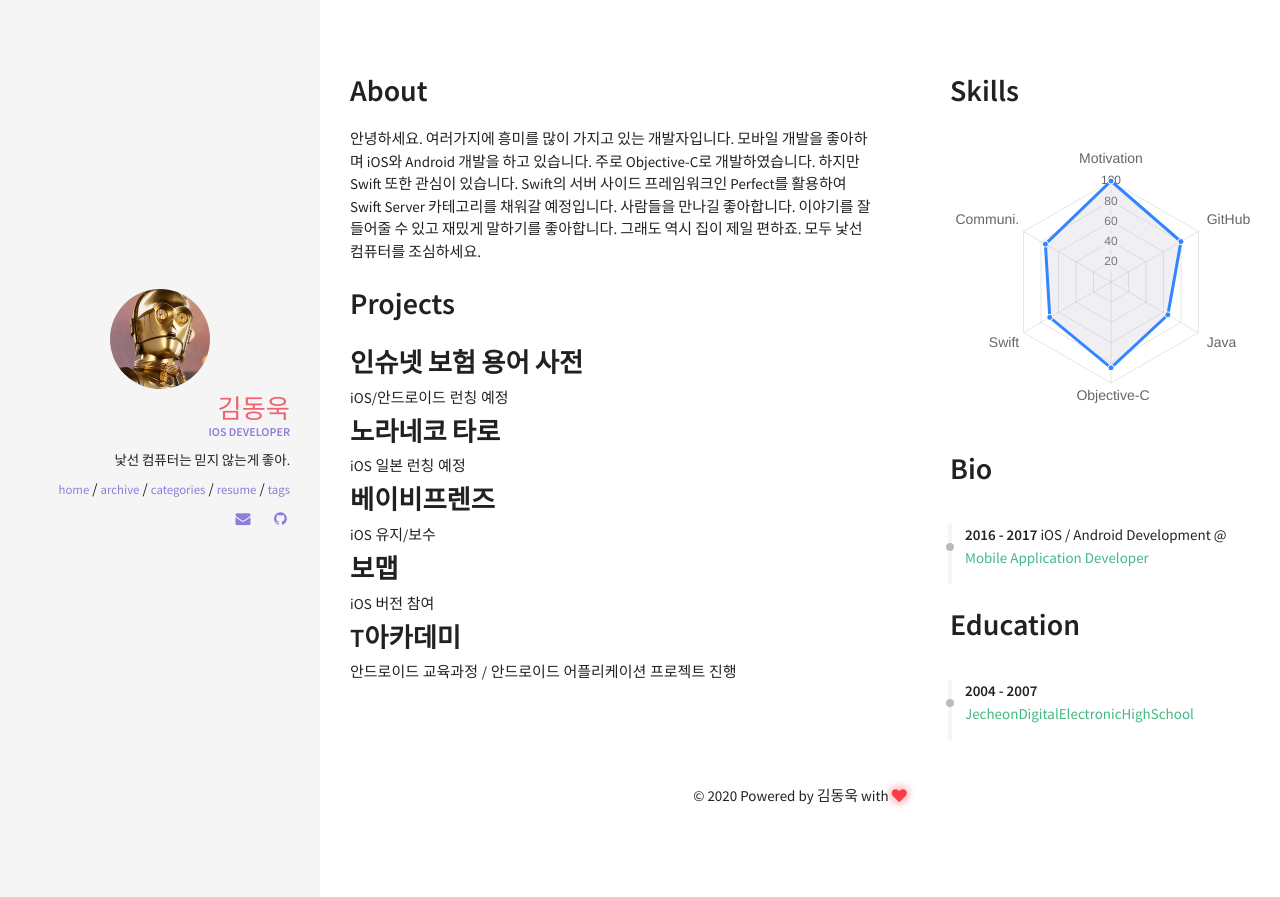
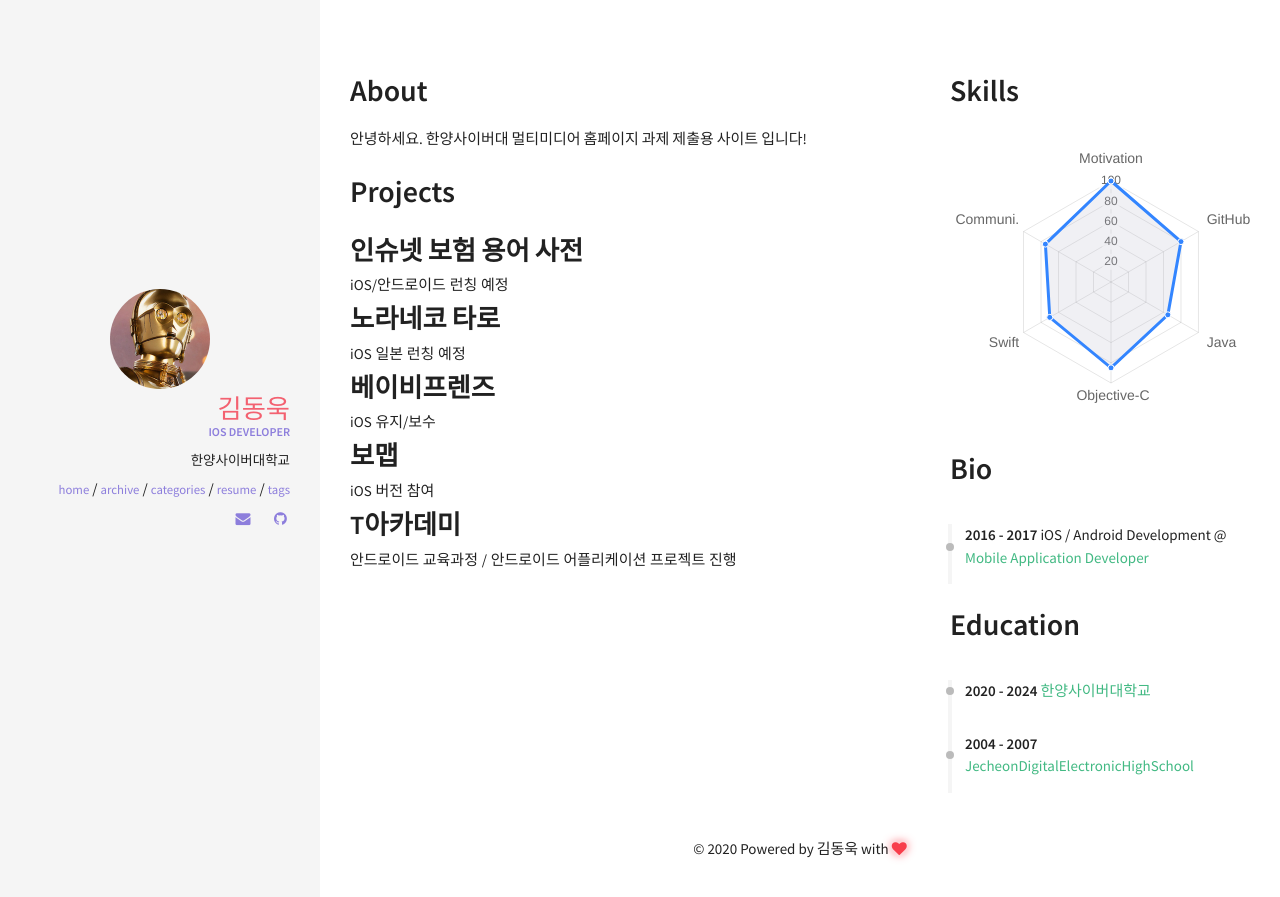
Before and after one commit to ziteun/media, a Jekyll site: the page built from resume.html, in a window 1280 px wide. Shown: the top 897 px of the page. Built offline with Jekyll 4.4.1, drawn with Linux system fonts in a browser that asks for light colours; nearby versions of some CDN libraries.

Commit message:
과제 포스트 추가

```diff
--- a/_config.yml
+++ b/_config.yml
@@ -58,7 +58,7 @@ owner:
   name: 김동욱
   avatar: img-p.png
   job: "iOS Developer"
-  bio: "낯선 컴퓨터는 믿지 않는게 좋아."
+  bio: "한양사이버대학교"
   email: verano@korea.com
   disqus-shortname: allaboutchu
   twitter: #username
@@ -70,7 +70,7 @@ owner:
     ad-client:
     ad-slot:
   bing-verify:
-  github: allaboutchu #username
+  github: ziteun #username
   stackoverflow: #123456/username   from a "http://stackoverflow.com/users/123456/username" link
   linkedin: #username
   xing: #username
--- a/_data/index/education.yml
+++ b/_data/index/education.yml
@@ -3,6 +3,10 @@
 #   date: 2011 - <i class="fa fa-clock-o" aria-hidden="true" title="Until Now"></i>
 #   descr: <br> (expected graduation in 2019)
 
+- name: 한양사이버대학교
+  link: https://www.hycu.ac.kr
+  date: 2020 - 2024
+
 - name: JecheonDigitalElectronicHighSchool
   link: http://jde.hs.kr/
   date: 2004 - 2007
--- a/_includes/sections/about.html
+++ b/_includes/sections/about.html
@@ -1,5 +1,5 @@
 <h1><span data-i18n="skills.my_skills">About</span></h1>
 
 <div>
-    안녕하세요. 여러가지에 흥미를 많이 가지고 있는 개발자입니다. 모바일 개발을 좋아하며 iOS와 Android 개발을 하고 있습니다. 주로 Objective-C로 개발하였습니다. 하지만 Swift 또한 관심이 있습니다. Swift의 서버 사이드 프레임워크인 Perfect를 활용하여 Swift Server 카테고리를 채워갈 예정입니다. 사람들을 만나길 좋아합니다. 이야기를 잘 들어줄 수 있고 재밌게 말하기를 좋아합니다. 그래도 역시 집이 제일 편하죠. 모두 낯선 컴퓨터를 조심하세요.
+    안녕하세요. 한양사이버대 멀티미디어 홈페이지 과제 제출용 사이트 입니다!
 </div>
```
Also changed, not shown: _posts/2020-06-05-멀티미디어 자료_동영상.md (added, +12 -0 lines), _posts/2020-06-05-멀티미디어 자료_애니메이션.md (added, +8 -0 lines), _posts/2020-06-05-멀티미디어 자료_이미지.md (added, +8 -0 lines), _posts/2020-06-05-멀티미디어 자료_텍스트.md (added, +8 -0 lines), README.md.
